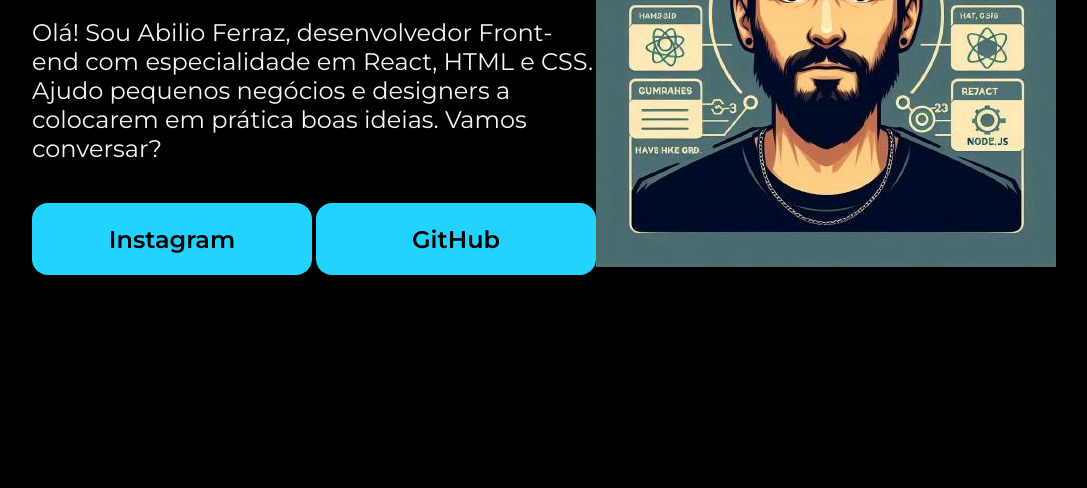
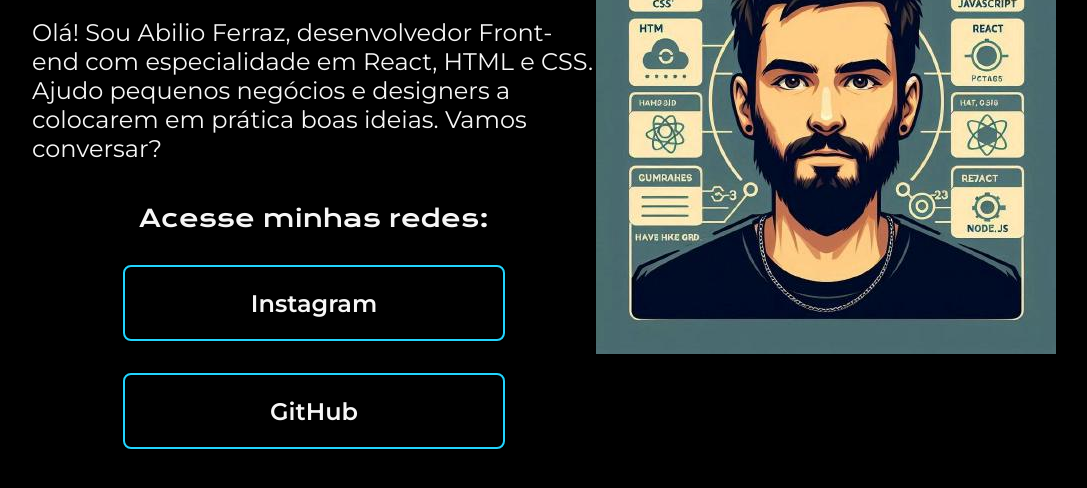
Before and after one commit to abilioferraz/portifolio-alura, a plain HTML site: page index.html in a window 1280 px wide. Shown: the part 330-818 px from the top of the page, without its empty margins (96-1183 px from the left). Drawn offline with nearby package versions, Linux system fonts and the light colour scheme.

Commit message:
Atualização de novo layout recebido pelo figma

```diff
--- a/index.html
+++ b/index.html
@@ -20,6 +20,7 @@
             colocarem em prática boas ideias. Vamos
             conversar?</p>
              <div class="links">
+                <h2 class="apresentacaoLinksTitulo">Acesse minhas redes:</h2>
                 <a class="botao" href="https://instagram.com/euabilioferraz">Instagram</a>
                 <a class="botao" href="https://github.com/abilioferraaz">GitHub</a>
             </div>
--- a/style.css
+++ b/style.css
@@ -40,20 +40,29 @@ body{
     font-family: 'Montserrat', sans-serif;
 }
 
+.apresentacaoLinksTitulo {
+    font-family: 'Krona One', sans-serif;
+    font-weight: 400;
+    font-size: 24px;
+}
+
 .links {
     display: flex;
+    flex-direction: column;
     justify-content: space-between;
+    align-items: center;
+    gap: 32px;
 }
 
 .botao {
-    background-color: #22D4FD;
-    width: 280px;
+    width: 378px;
     text-align: center;
-    border-radius: 16px;
+    border-radius: 8px;
     font-size: 24px;
     padding: 21.5px 0;
     text-decoration: none;
-    color: #000000;
+    color: #F6F6F6;
     font-family: 'Montserrat', sans-serif;
     font-weight: 600;
+    border: 2px solid #22D4FD;
 }
```
